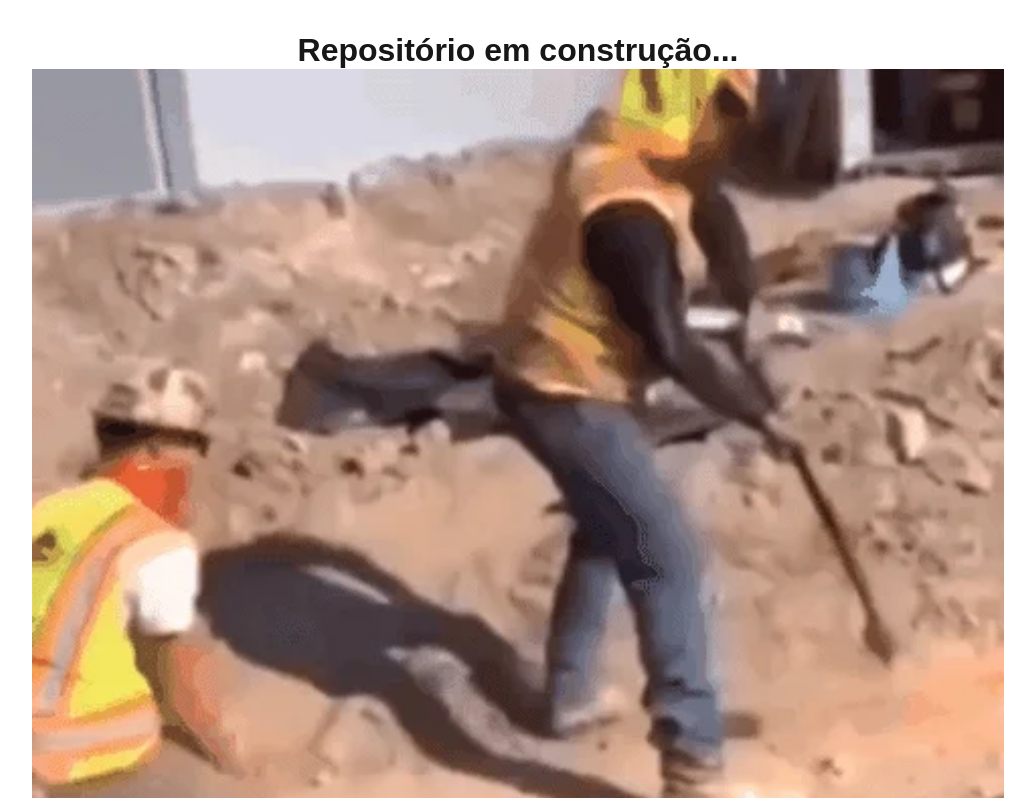
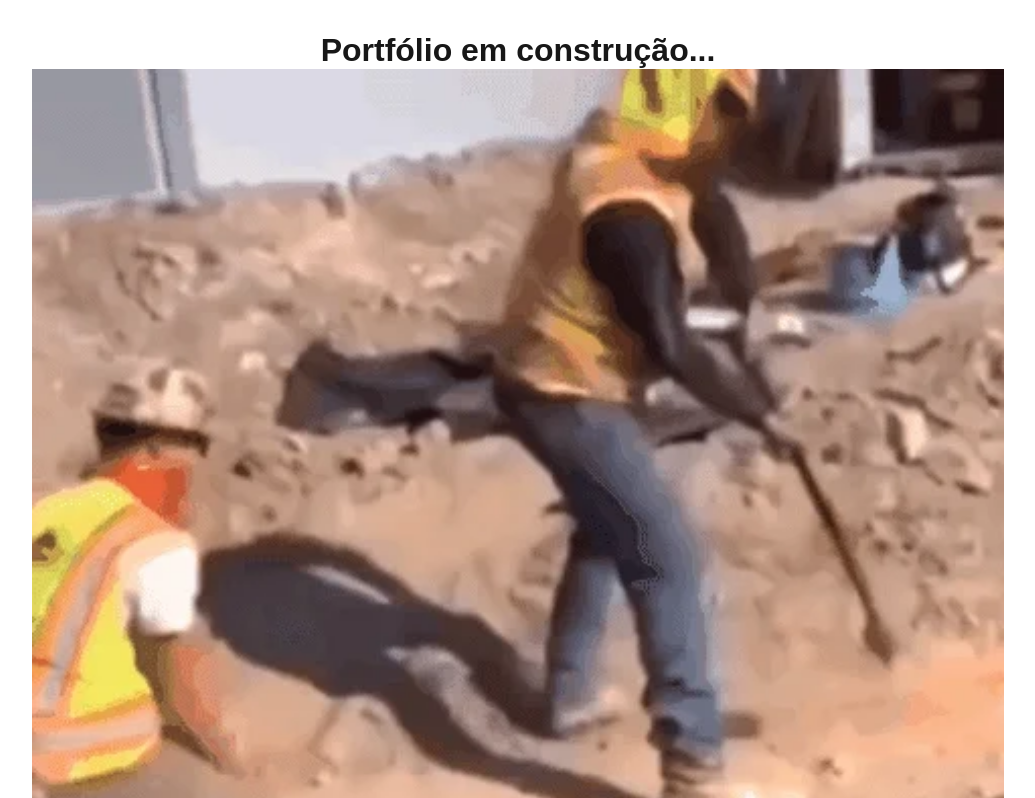
Before and after one commit to ellyfbernardo/my-portfolio, a Next.js app: page / in a window 1280 px wide. Shown: the top 798 px of the page, without its empty margins (122-1157 px from the left). Built offline with nearby package versions, Linux system fonts and the light colour scheme.

Commit message:
Changing text from h1

```diff
--- a/src/app/page.js
+++ b/src/app/page.js
@@ -7,7 +7,7 @@ export default function Home() {
     <div className={styles.page}>
 
       <h1>
-        Repositório em construção...
+        Portfólio em construção...
       </h1>
       <Image
       className={styles.gif}
```
